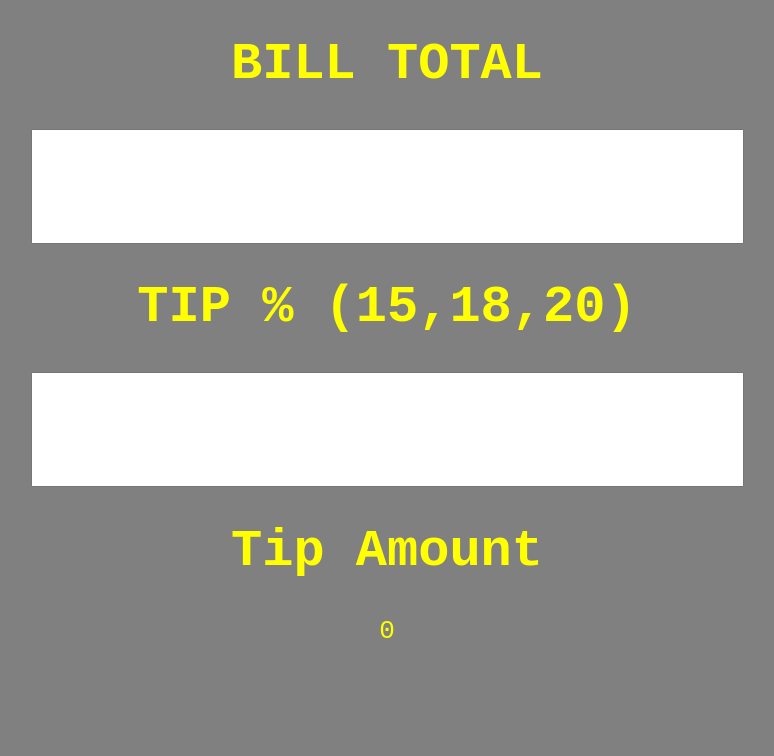
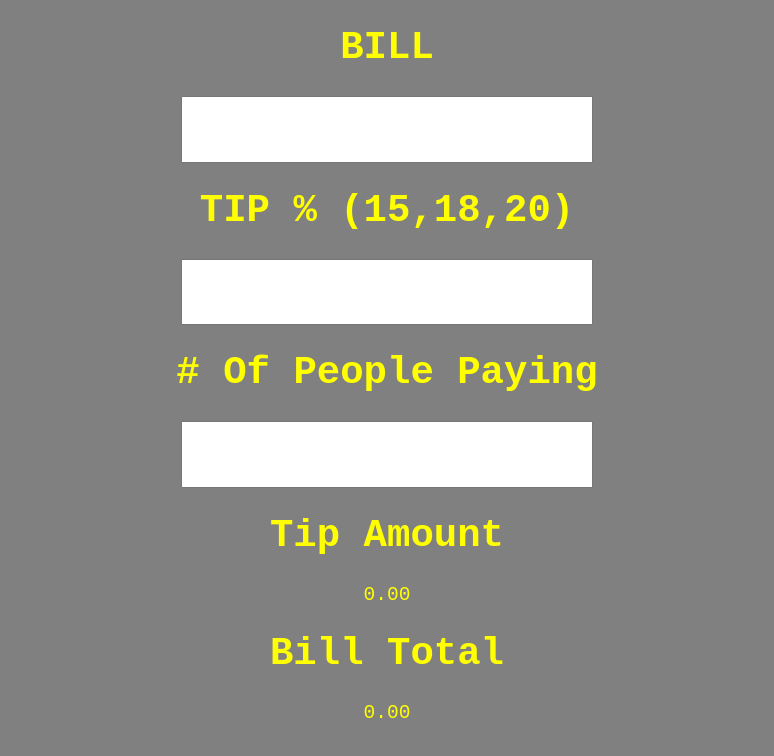
Before and after one commit to danield309/tip-calculator, a plain HTML site: page index.html in a window 1280 px wide. Shown: the whole page, without its empty margins (253-1027 px from the left). Drawn offline with Linux system fonts and the light colour scheme.

Commit message:
fixed error

```diff
--- a/index.html
+++ b/index.html
@@ -7,12 +7,22 @@
 <body>
 
     <main>
-      <h1>BILL TOTAL</h1>
+
+      <h1>BILL</h1>
       <input id="bill" value="" type="number">
+
       <h1>TIP % (15,18,20)</h1>
       <input id="tip" value="" type="number">
+
+      <h1># Of People Paying</h1>
+      <input id="people" value="" type="number">
+
       <h1>Tip Amount</h1>
       <div id="display">0.00</div>
+
+      <h1>Bill Total</h1>
+      <div id="total">0.00</div>
+
     </main>
 
 <script src="script.js"></script>
--- a/script.js
+++ b/script.js
@@ -1,24 +1,29 @@
 const display = document.querySelector('#display')
 const billInput = document.querySelector('#bill')
 const tipInput = document.querySelector('#tip')
+const peopleInput = document.querySelector('#people')
+const displayTotal = document.querySelector('#total')
 
 console.log(display.innerHTML) // prints the text inside the tags
 console.log(billInput.value) // prints the value entered into the input
 
-billInput.value = '' // Set the value to 999.88
+// billInput.value = '0'
+// tipInput.value = '0'
+// peopleInput.value = '0'
 
 function calculateTip() {
-    const billValue = billInput.value
-    const tipValue = tipInput.value
-
+    const billValue = parseFloat(billInput.value)
+    const tipValue = parseInt(tipInput.value)
+    const peopleValue = parseInt(peopleInput.value)
     const tipAmount = billValue * tipValue / 100
+    const totalValue = (billValue + parseInt(tipAmount)) / peopleValue
 
     display.innerHTML = tipAmount
+    displayTotal.innerHTML = totalValue
 
 
 }
 
 billInput.addEventListener('input', calculateTip)
 tipInput.addEventListener('input', calculateTip)
-
-calculateTip()
+peopleInput.addEventListener('input', calculateTip)
--- a/styles.css
+++ b/styles.css
@@ -5,7 +5,7 @@ body {
 main {
     color: yellow;
     text-align: center;
-    font-size: 2em;
+    font-size: 1.5em;
     font-family: monospace;
 }
 
@@ -13,5 +13,5 @@ input{
     color: red;
     padding: 0.5em;
     font-family: monospace;
-    font-size: 2em;
+    font-size: 1.5em;
 }
```
